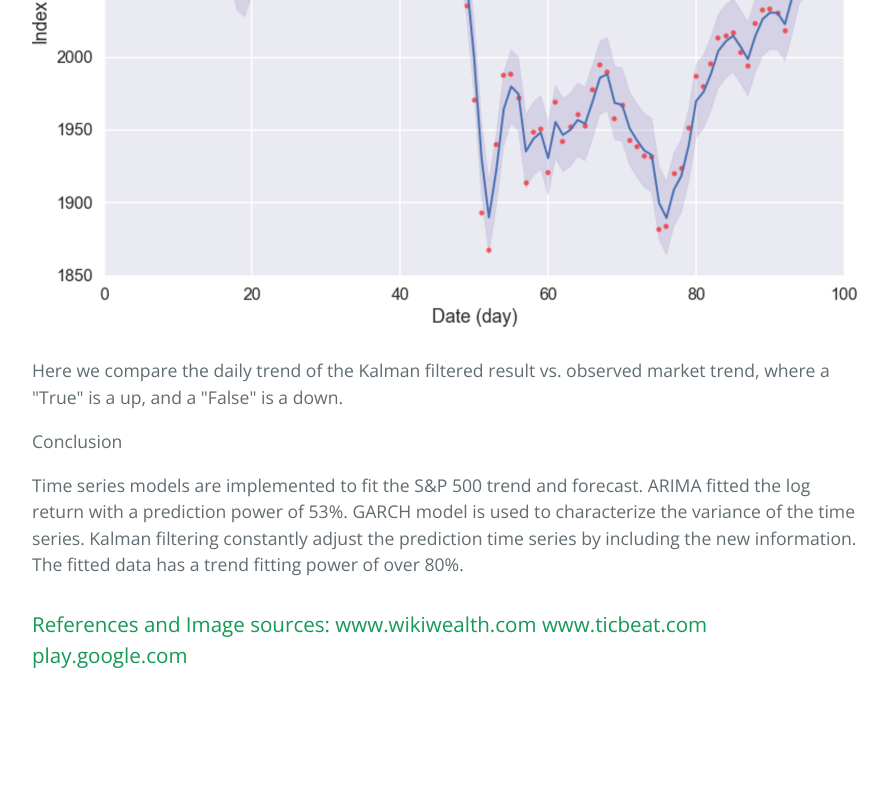
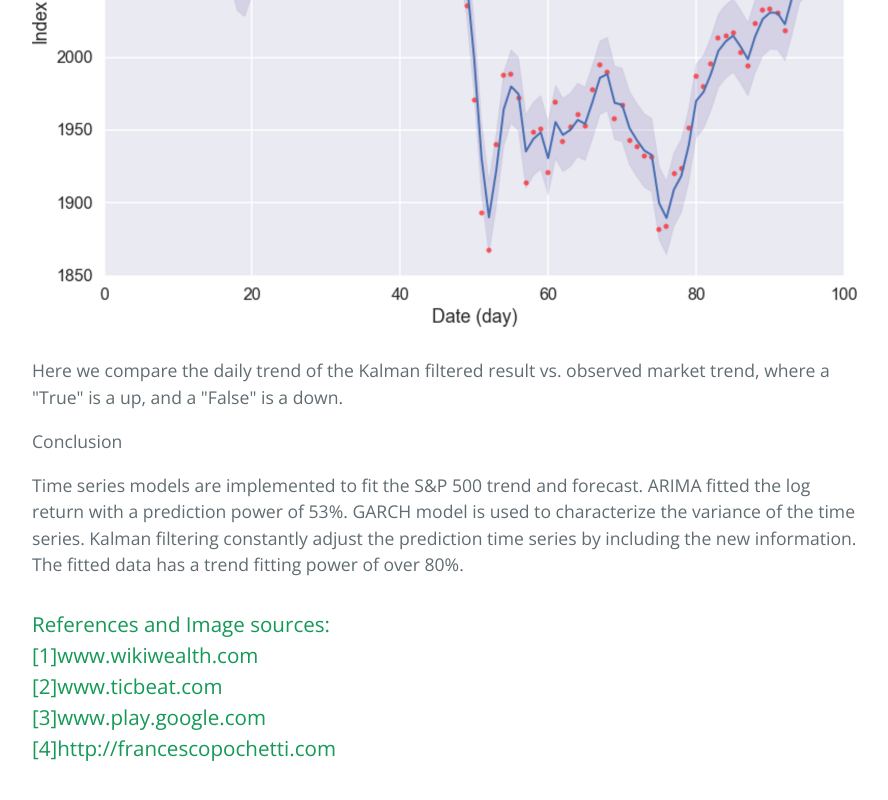
Before and after one commit to CS209-StockMarket/project, a plain HTML site: page index.html in a window 1280 px wide. Shown: the part 9572-10372 px from the top of the page, without its empty margins (192-1080 px from the left). Before the commit the page ends 10291 px from the top, so only its background shows below. Drawn offline with nearby package versions, Linux system fonts and the light colour scheme.

Commit message:
Update index.html

```diff
--- a/index.html
+++ b/index.html
@@ -113,10 +113,11 @@ From the graph, we can see that Nasdaq's index and international indices are hig
 -->
 
 <h3>
-  References and Image sources:
-  www.wikiwealth.com
-  www.ticbeat.com
-  play.google.com
+  References and Image sources:<br>
+  [1]www.wikiwealth.com<br>
+  [2]www.ticbeat.com<br>
+  [3]www.play.google.com<br>
+  [4]http://francescopochetti.com<br>
 </h3>
 
         </section>
```
